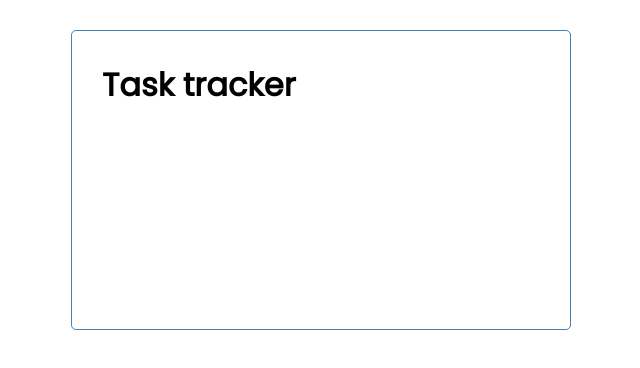
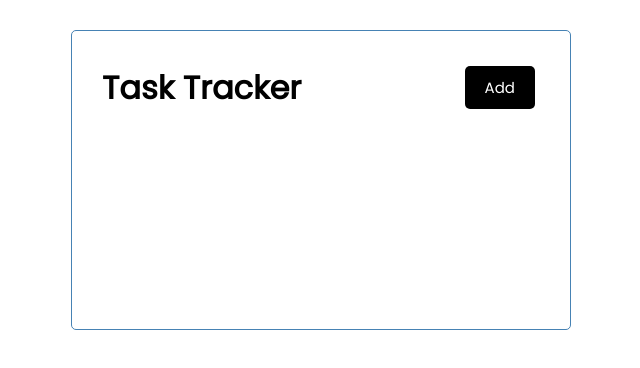
Before and after one commit to folzieds/task-tracker, a React (Create React App) app: page / in a window 1280 px wide. Shown: the top 368 px of the page, without its empty margins (319-959 px from the left). Built offline with nearby package versions, Linux system fonts and the light colour scheme.

Commit message:
Added Button component

```diff
--- /dev/null
+++ b/src/components/Button.js
@@ -0,0 +1,6 @@
+
+const Button = ({ color, text}) => {
+    return <button style={{backgroundColor: color}} className='btn'>{text}</button>;
+}
+
+export default Button;
--- a/src/components/Header.js
+++ b/src/components/Header.js
@@ -1,14 +1,16 @@
 import PropTypes from "prop-types";
+import Button from "./Button";
 const Header = ({ title }) => {
     return (
-        <header>
+        <header className='header'>
             <h1>{title}</h1>
+            <Button color = 'black' text= 'Add'/>
         </header>
     )
 }
 
 Header.defaultProps = {
-    title: "Task tracker",
+    title: "Task Tracker",
 }
 
 Header.protoTypes = {
```
